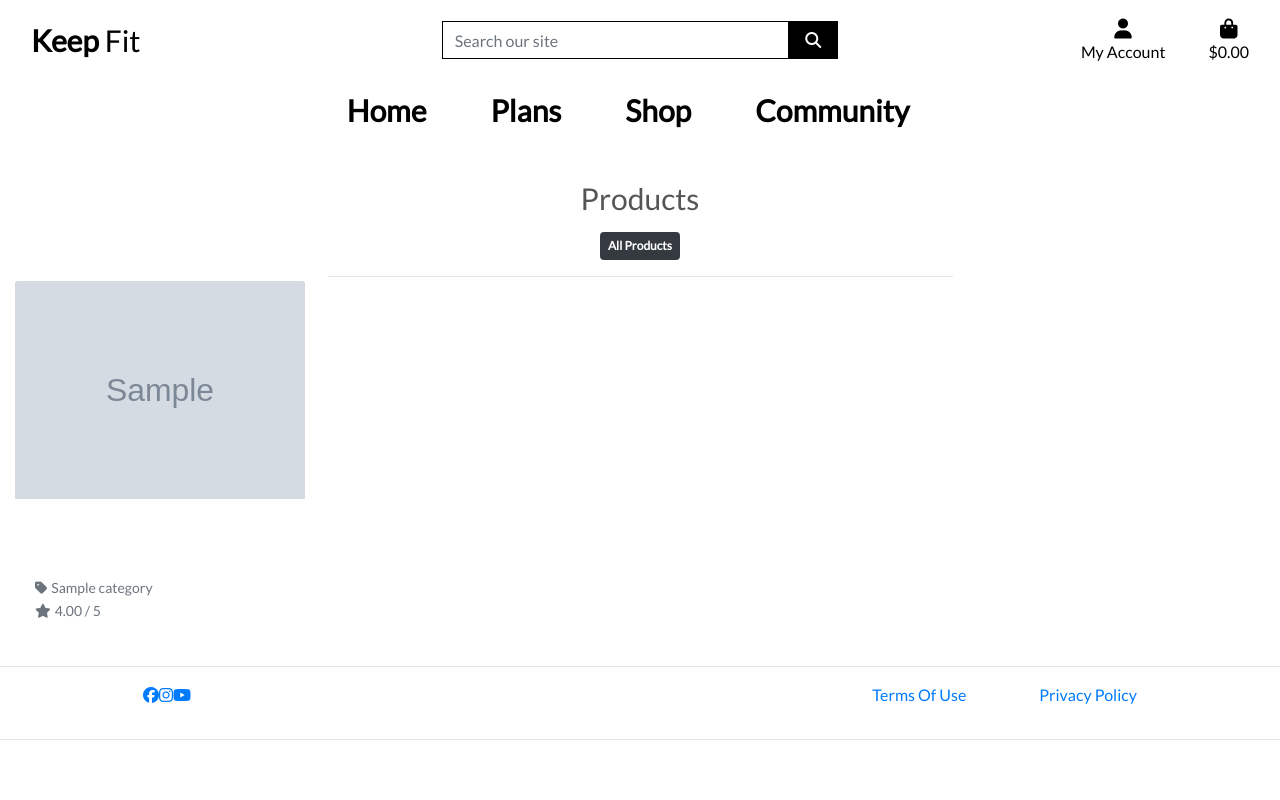
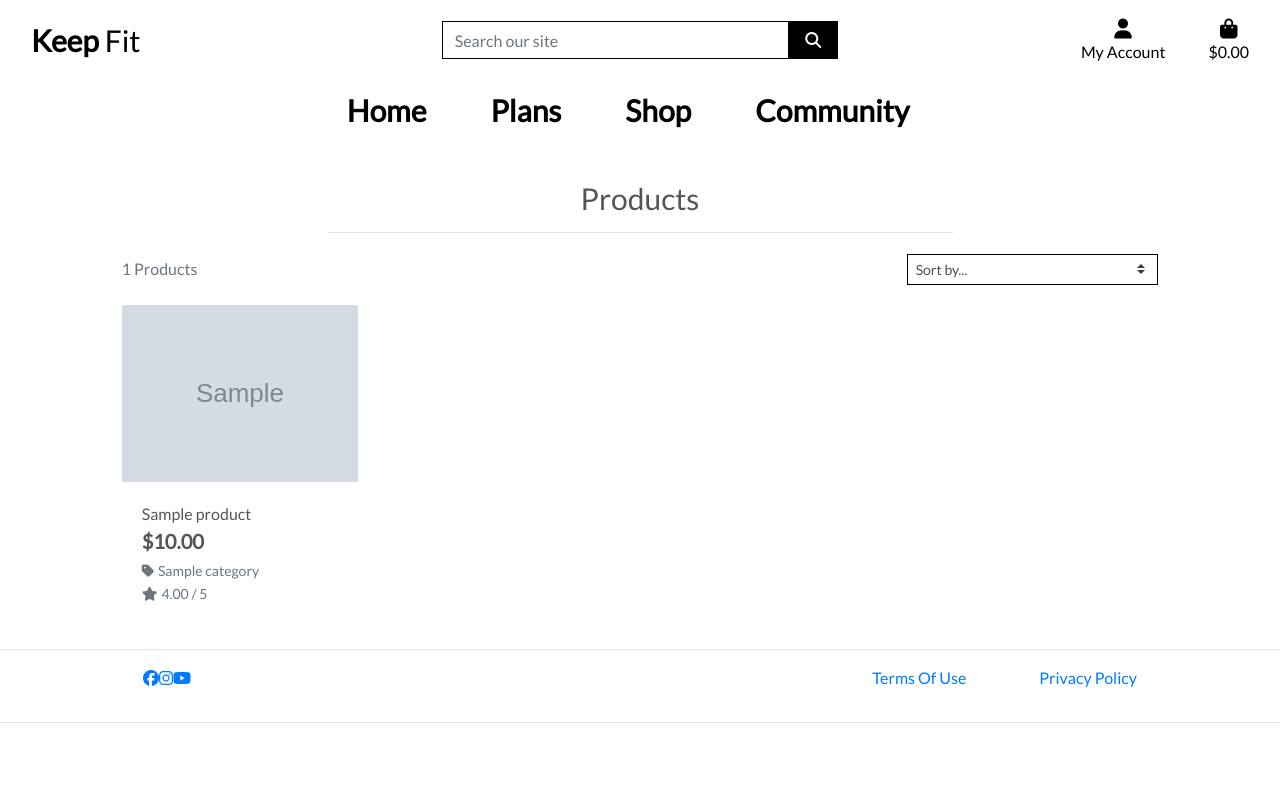
Before and after one commit to maxwellsor169/Keep_Fit_subscription_app, a Django app: page /products/ in a window 1280 px wide. Run offline with Django 3.2, Linux system fonts and the light colour scheme; tables that the repository leaves empty hold one stand-in row (values such as "Sample post"); grey boxes marked "Sample" are stand-in pictures; some libraries are stand-ins or nearby versions.

Commit message:
Added content to the products.html and views for easy when sorting

```diff
--- a/products/templates/products/products.html
+++ b/products/templates/products/products.html
@@ -1,5 +1,4 @@
 {% extends "base.html" %}
-
 {% load static %}
 
 {% block page_header %}
@@ -16,26 +15,41 @@
         <div class="row">
             <div class="col text-center mt-3">
                 <h2 class="logo-font">Products</h2>
-                <a href="{% url 'products' %}" class="category-badge text-decoration-none">
-                    <span class="p-2 mt-2 badge
-                        {% if not selected_categories %} bg-dark text-white {% else %} bg-white text-black {% endif %}">
-                        All Products
-                    </span>
-                </a>
-                {% for c in all_categories %}
+                {% for c in current_categories %}
                     <a class="category-badge text-decoration-none" href="{% url 'products' %}?category={{ c.name }}">
-                    <span class="p-2 mt-2 badge
-                        {% if c.name in selected_categories %} bg-dark text-white {% else %} bg-white text-black {% endif %}">
-                        {{ c.friendly_name }}
-                    </span>
+                        <span class="p-2 mt-2 badge badge-white text-black rounded-0 border border-dark">{{ c.friendly_name }}</span>
                     </a>
                 {% endfor %}
                 <hr class="w-50 mb-1">
             </div>
         </div>
         <div class="row">
-            <div class="product-container col-12 width-rule">
-
+            <div class="product-container col-10 offset-1">
+                <div class="row mt-1 mb-2">
+                    <div class="col-12 col-md-6 my-auto order-md-last d-flex justify-content-center justify-content-md-end">
+                        <div class="sort-select-wrapper w-50">
+                            <select id="sort-selector" class="custom-select custom-select-sm rounded-0 border border-{% if current_sorting != 'None_None' %}info{% else %}black{% endif %}">
+                                <option value="reset" {% if current_sorting == 'None_None' %}selected{% endif %}>Sort by...</option>
+                                <option value="price_asc" {% if current_sorting == 'price_asc' %}selected{% endif %}>Price (low to high)</option>
+                                <option value="price_desc" {% if current_sorting == 'price_desc' %}selected{% endif %}>Price (high to low)</option>
+                                <option value="rating_asc" {% if current_sorting == 'rating_asc' %}selected{% endif %}>Rating (low to high)</option>
+                                <option value="rating_desc" {% if current_sorting == 'rating_desc' %}selected{% endif %}>Rating (high to low)</option>
+                                <option value="name_asc" {% if current_sorting == 'name_asc' %}selected{% endif %}>Name (A-Z)</option>
+                                <option value="name_desc" {% if current_sorting == 'name_desc' %}selected{% endif %}>Name (Z-A)</option>
+                                <option value="category_asc" {% if current_sorting == 'category_asc' %}selected{% endif %}>Category (A-Z)</option>
+                                <option value="category_desc" {% if current_sorting == 'category_desc' %}selected{% endif %}>Category (Z-A)</option>
+                            </select>
+                        </div>
+                    </div>
+                    <div class="col-12 col-md-6 order-md-first">
+                        <p class="text-muted mt-3 text-center text-md-left">
+                            {% if search_term or current_categories or current_sorting != 'None_None' %}
+                                <span class="small"><a href="{% url 'products' %}">Products Home</a> | </span>
+                            {% endif %}
+                            {{ products|length }} Products{% if search_term %} found for <strong>"{{ search_term }}"</strong>{% endif %}
+                        </p>
+                    </div>
+                </div>
                 <div class="row">
                     {% for product in products %}
                         <div class="col-sm-6 col-md-6 col-lg-4 col-xl-3">
@@ -46,30 +60,28 @@
                                 </a>
                                 {% else %}
                                 <a href="{% url 'product_detail' product.id %}">
-                                <img class="card-img-top img-fluid" src="{{ MEDIA_URL }}noimage.png"
-                                    alt="{{ product.name }}">
+                                    <img class="card-img-top img-fluid" src="{{ MEDIA_URL }}noimage.png" alt="{{ product.name }}">
                                 </a>
                                 {% endif %}
                                 <div class="card-body pb-0">
                                     <p class="mb-0">{{ product.name }}</p>
                                 </div>
-                            <div class="card-footer bg-transparent pt-0 border-0 text-left">
+                                <div class="card-footer bg-white pt-0 border-0 text-left">
                                     <div class="row">
                                         <div class="col">
                                             <p class="lead mb-0 text-left font-weight-bold">${{ product.price }}</p>
                                             {% if product.category %}
                                             <p class="small mt-1 mb-0">
-                                            <a class="text-muted"
-                                                href="{% url 'products' %}?category={{ product.category.name }}">
+                                                <a class="text-muted" href="{% url 'products' %}?category={{ product.category.name }}">
                                                     <i class="fas fa-tag mr-1"></i>{{ product.category.friendly_name }}
                                                 </a>
                                             </p>
                                             {% endif %}
                                             {% if product.rating %}
-                                        <small class="text-muted"><i class="fas fa-star mr-1"></i>{{ product.rating }} /
-                                            5</small>
+                                                <small class="text-muted"><i class="fas fa-star mr-1"></i>{{ product.rating }} / 5</small>
+                                            {% else %}
+                                                <small class="text-muted">No Rating</small>
                                             {% endif %}
-
                                         </div>
                                     </div>
                                 </div>
@@ -100,5 +112,4 @@
             </div>
         </div>
     </div>
-
 {% endblock %}
```
Also changed, not shown: products/templates/products/product_detail.html (+8 -0 lines), media/Resistance-loop-band_Zhgbykg.jpg (added), media/dumbbell_92igLRb.jpg (added). Lines whose indentation alone changed are shown as unchanged.
